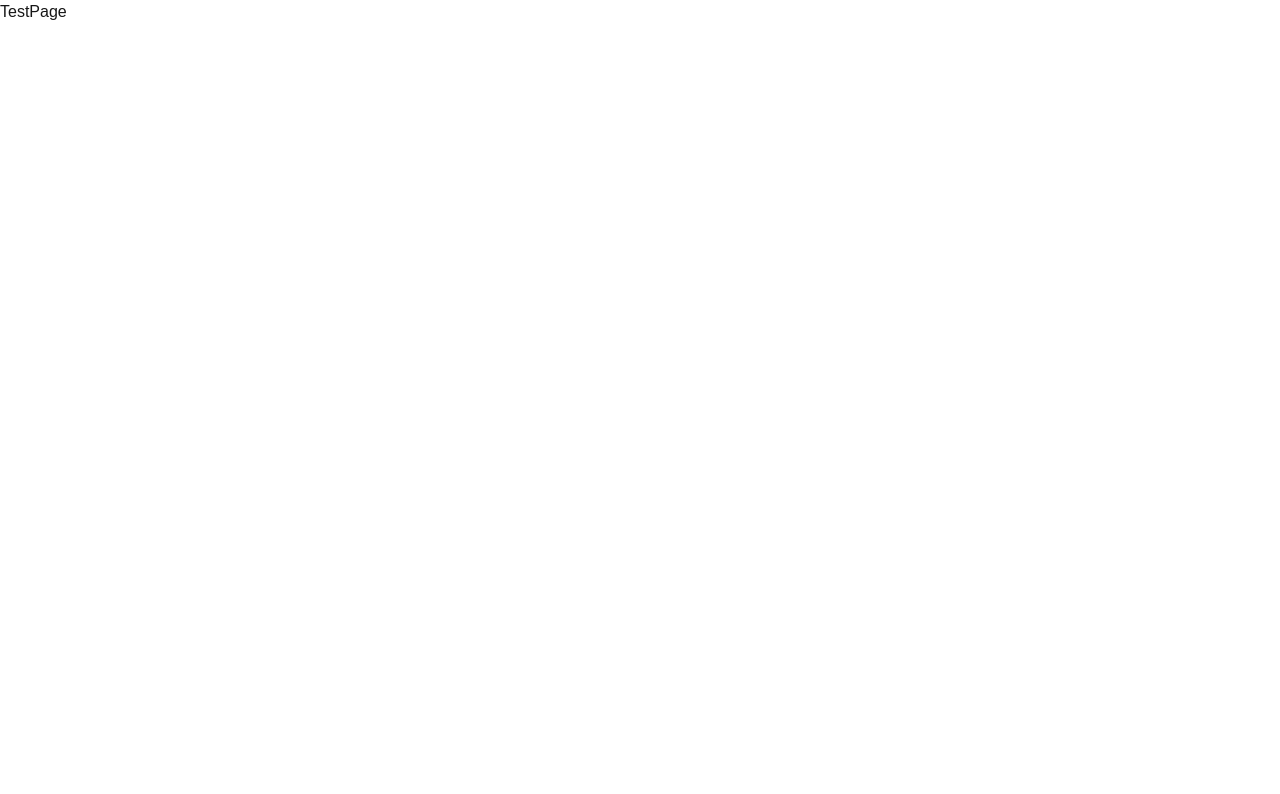
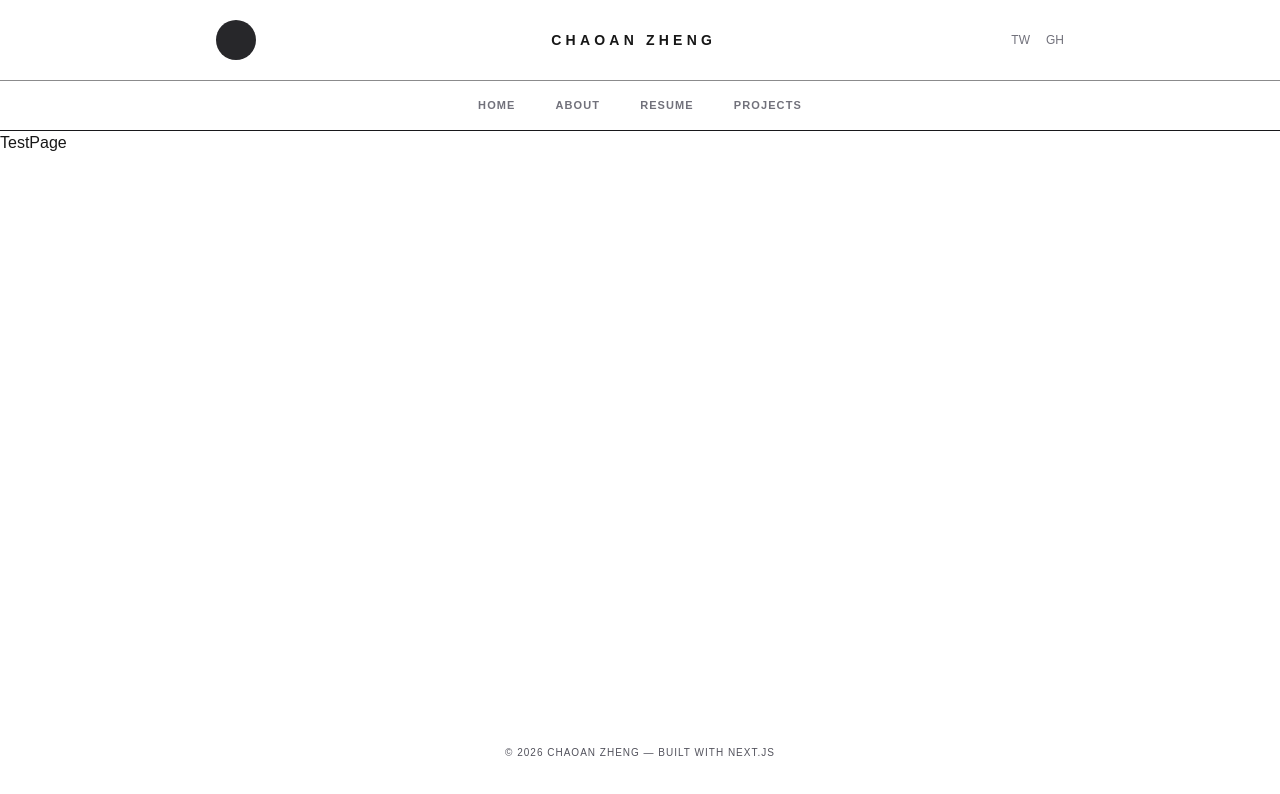
Before and after one commit to ZhengChaoAn0119/thechaoan, a Next.js app: page /test in a window 1280 px wide. Shown: the top 794 px of the page. Built offline with nearby package versions, Linux system fonts and the light colour scheme.

Commit message:
對layout.tsx 增加header

```diff
--- a/app/layout.tsx
+++ b/app/layout.tsx
@@ -1,5 +1,6 @@
 import type { Metadata } from "next";
 import { Geist, Geist_Mono } from "next/font/google";
+import Link from "next/link"; // 引入 Next.js 的連結組件
 import "./globals.css";
 
 const geistSans = Geist({
@@ -13,8 +14,8 @@ const geistMono = Geist_Mono({
 });
 
 export const metadata: Metadata = {
-  title: "Create Next App",
-  description: "Generated by create next app",
+  title: "ChaoAn Zheng",
+  description: "Personal website of ChaoAn",
 };
 
 export default function RootLayout({
@@ -27,7 +28,50 @@ export default function RootLayout({
       lang="en"
       className={`${geistSans.variable} ${geistMono.variable} h-full antialiased`}
     >
-      <body className="min-h-full flex flex-col">{children}</body>
+      <body className="min-h-full flex flex-col bg-black text-white">
+        {/* --- 第一部分：品牌與社群 (Upper Tier) --- */}
+        <header className="w-full border-b border-zinc-900">
+          <div className="max-w-4xl mx-auto px-6 py-5 flex items-center justify-between">
+            {/* 左側：頭像或品牌圖 (暫用佔位圓圈) */}
+            <Link href="/" className="group">
+              <div className="w-10 h-10 bg-zinc-800 rounded-full transition-all group-hover:ring-2 group-hover:ring-zinc-600" />
+            </Link>
+
+            {/* 中間：網頁標題 (Dan Koe 風格通常是大寫、字距寬) */}
+            <Link href="/">
+              <h1 className="text-sm font-bold tracking-[0.3em] uppercase">
+                ChaoAn Zheng
+              </h1>
+            </Link>
+
+            {/* 右側：社群 Icon 佔位 (可之後換成 react-icons) */}
+            <div className="flex gap-4 text-zinc-500">
+              <span className="cursor-pointer hover:text-white transition-colors text-xs">TW</span>
+              <span className="cursor-pointer hover:text-white transition-colors text-xs">GH</span>
+            </div>
+          </div>
+
+          {/* --- 第二部分：導航選單 (Lower Tier) --- */}
+          <nav className="w-full border-t border-zinc-900/50">
+            <ul className="flex justify-center gap-10 py-4 text-[11px] font-bold tracking-widest text-zinc-500 uppercase">
+              <li><Link href="/" className="hover:text-white transition-colors">Home</Link></li>
+              <li><Link href="/about" className="hover:text-white transition-colors">About</Link></li>
+              <li><Link href="/resume" className="hover:text-white transition-colors">Resume</Link></li>
+              <li><Link href="/projects" className="hover:text-white transition-colors">Projects</Link></li>
+            </ul>
+          </nav>
+        </header>
+
+        {/* 主要內容區 */}
+        <main className="flex-1">
+          {children}
+        </main>
+
+        {/* 頁尾 (可選) */}
+        <footer className="py-10 text-center text-zinc-600 text-[10px] tracking-widest uppercase">
+          © 2026 ChaoAn Zheng — Built with Next.js
+        </footer>
+      </body>
     </html>
   );
 }
--- a/app/page.tsx
+++ b/app/page.tsx
@@ -2,16 +2,8 @@ import Image from "next/image";
 
 export default function Home() {
   return (
-    <div className="flex flex-col flex-1 items-center justify-center bg-zinc-50 font-sans dark:bg-black">
-      <main className="flex flex-1 w-full max-w-3xl flex-col items-center justify-between py-32 px-16 bg-white dark:bg-black sm:items-start">
-        <Image
-          className="dark:invert"
-          src="/next.svg"
-          alt="Next.js logo"
-          width={100}
-          height={20}
-          priority
-        />
+    <div className="flex flex-col flex-1 items-center justify-center bg-black font-sans dark:bg-zinc-50">
+      <main className="flex flex-1 w-full max-w-3xl flex-col items-center justify-between py-32 px-16 bg-white dark:bg-zinc-50 sm:items-start">
         <div className="flex flex-col items-center gap-6 text-center sm:items-start sm:text-left">
           <h1 className="max-w-xs text-3xl font-semibold leading-10 tracking-tight text-black dark:text-zinc-50">
             To get started, edit the page.tsx file.
```
Also changed, not shown: app/about/page.tsx (added), app/projects/page.tsx (added), app/resume/page.tsx (added), 1 other file (tests, documents, lock files or other folders).
